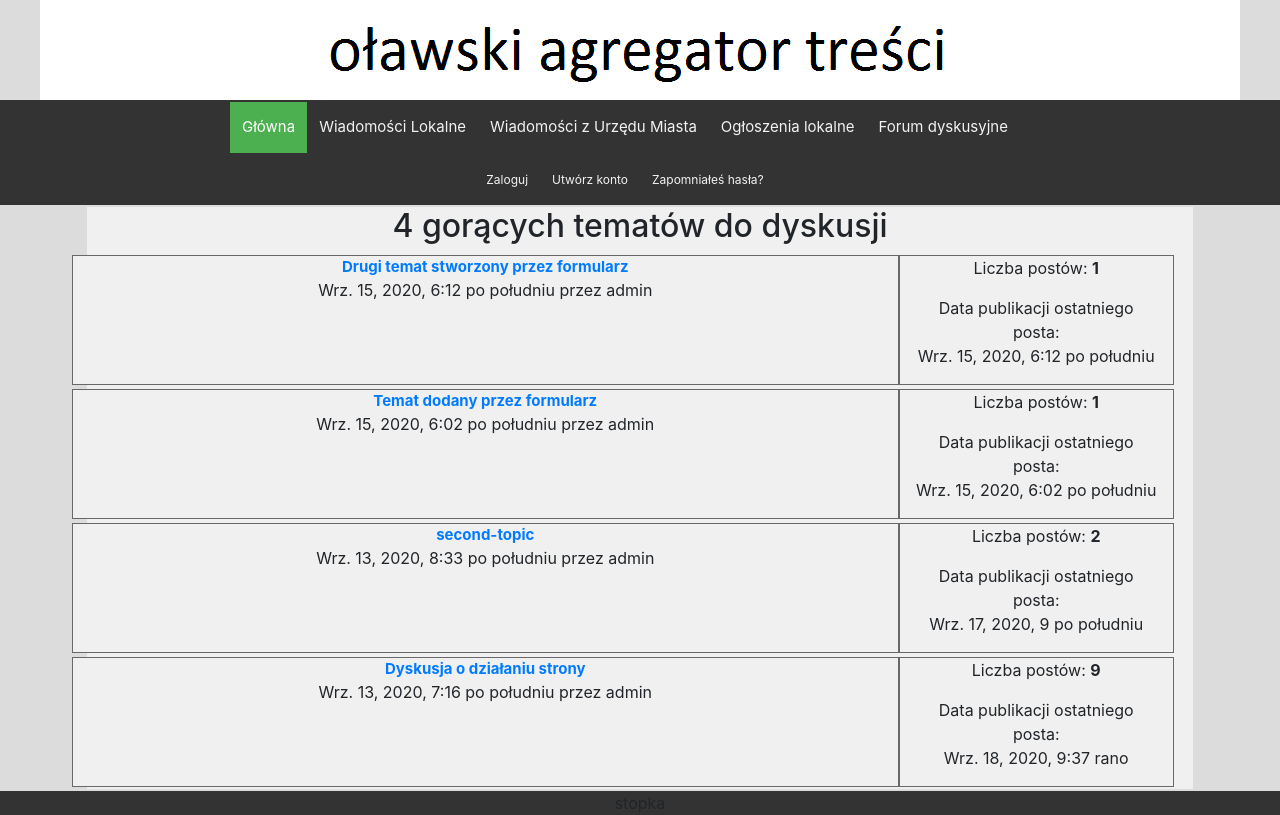
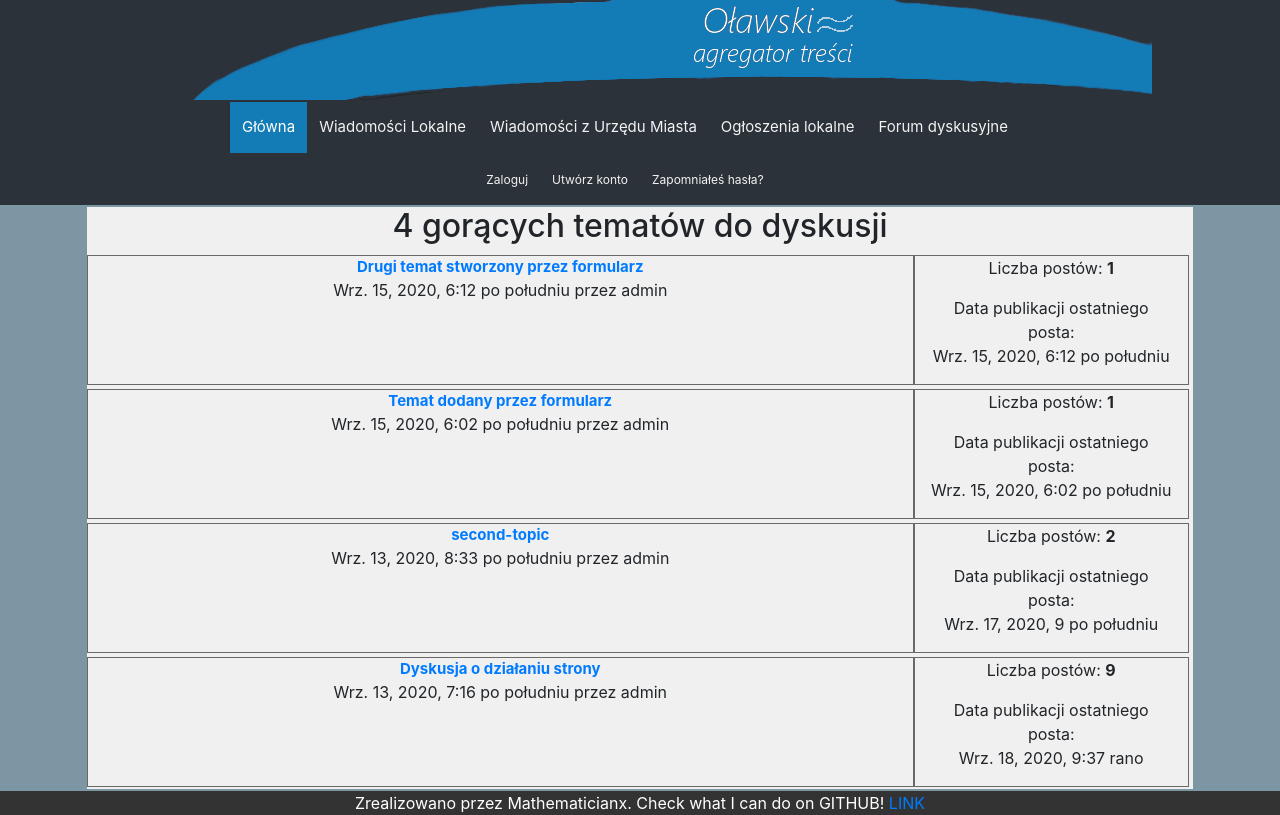
Before and after one commit to mathematicianx/Django_Content_Aggregator_Heroku, a Django app: page /forum/ in a window 1280 px wide. Run offline with Django 3.2, Linux system fonts and the light colour scheme; data comes from the database, SQL or seed files in the repository; some libraries are stand-ins or nearby versions.

Commit message:
css styling

```diff
--- a/homepage/static/css/homepage.css
+++ b/homepage/static/css/homepage.css
@@ -1,6 +1,6 @@
 /* Add a black background color to the top navigation */
 .topnav {
-  background-color: #333;
+  background-color: #2b3239;
   overflow: hidden;
 }
 
@@ -30,18 +30,19 @@
 
 /* Add a color to the active/current link */
 .topnav-main a.active {
-  background-color: #4CAF50;
+  background-color: #137bb5;
   color: white;
 }
 
 .top_logo {
     text-align: center;
+    background-color: #2b3239;
     }
 
 .footer {
     background-color: #333;
     text-align: center;
-    font-color: color: #f2f2f2;
+    color: white;
 }
 
 .single_add {
@@ -64,7 +65,7 @@
 
 
 body {
-  background-color: #DCDCDC;
+  background-color: #7c96a4;
 }
 
 .single_add__photo {
@@ -72,14 +73,14 @@ body {
     margin-left: auto;
     margin-right: auto;
     width: 50%;
-
+}
 
 .row-add {
     background-color: #A9A9A9;
     margin: 3px;
 }
 
-}
+
 .container {
     display: flex;
     flex-direction: column;
@@ -88,6 +89,12 @@ body {
 }
 
 .row {
+    width:100%;
+    display: flex;
+    padding: 2px;
+}
+
+.row-forum {
     width:100%;
     display: flex;
     padding: 2px;
@@ -171,14 +178,13 @@ body {
     font-style: italic;
     display: inline;
     margin-bottom: 0px;
-
 }
 
 }
 .title-news-movie {
     font-size: 14px;
     font-weight: bold;
-    margin-bottom: 0px
+    margin-bottom: 0px;
 }
 
 .col-3-foto-center {
--- a/homepage/templates/homepage/all_cityhall_news.html
+++ b/homepage/templates/homepage/all_cityhall_news.html
@@ -13,7 +13,7 @@
             </div>
             <div class="col-12-no-brdr">
                 {% for news in umolawa_news %}
-                    <h6><a href={{ news.link }}>{{ news.title }}</a></h6>
+                    <h6 class="title-news"><a href={{ news.link }}>{{ news.title }}</a></h6>
                     <p class="container-date">Opublikowano: {{ news.date_of_publication }}</p>
                     <p>{{ news.content|truncatewords:25 }}</p>
                     <hr>
--- a/homepage/templates/homepage/base.html
+++ b/homepage/templates/homepage/base.html
@@ -13,7 +13,7 @@
 </head>
 <body>
     <div class="top_logo">
-        <img src="{% static "images/top_logo.png" %}">
+        <img src="{% static "images/logo_merged.png" %}">
     </div>
     <div class="topnav">
         <div class="topnav-main">
@@ -56,7 +56,7 @@
             {% endblock %}
     </div>
     <div class="footer">
-        stopka
+        Zrealizowano przez Mathematicianx. Check what I can do on GITHUB! <a href="https://github.com/mathematicianx/">LINK</a>
     </div>
     <script src="https://code.jquery.com/jquery-3.5.1.slim.min.js" integrity="sha384-DfXdz2htPH0lsSSs5nCTpuj/zy4C+OGpamoFVy38MVBnE+IbbVYUew+OrCXaRkfj" crossorigin="anonymous"></script>
     <script src="https://cdn.jsdelivr.net/npm/popper.js@1.16.1/dist/umd/popper.min.js" integrity="sha384-9/reFTGAW83EW2RDu2S0VKaIzap3H66lZH81PoYlFhbGU+6BZp6G7niu735Sk7lN" crossorigin="anonymous"></script>
--- a/homepage/templates/homepage/forum.html
+++ b/homepage/templates/homepage/forum.html
@@ -11,7 +11,7 @@
             <h2> {{ all_topics.count }} gorących tematów do dyskusji</h2>
             <div class="col-12-no-brdr">
             {% for topic in all_topics %}
-                    <div class="row">
+                    <div class="row-forum">
                         <div class="col-9">
                             <p class="title-news"><a href="{{ topic.get_absolute_url }}">{{ topic.title }}</a></p>
                             <p class="date-cont">{{ topic.date_of_publication}} przez {{ topic.author }}</p>
```
Also changed, not shown: homepage/static/images/logo_merged.png (added).
